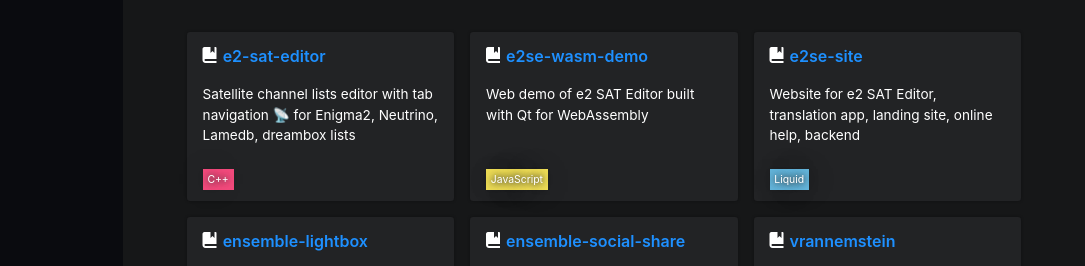
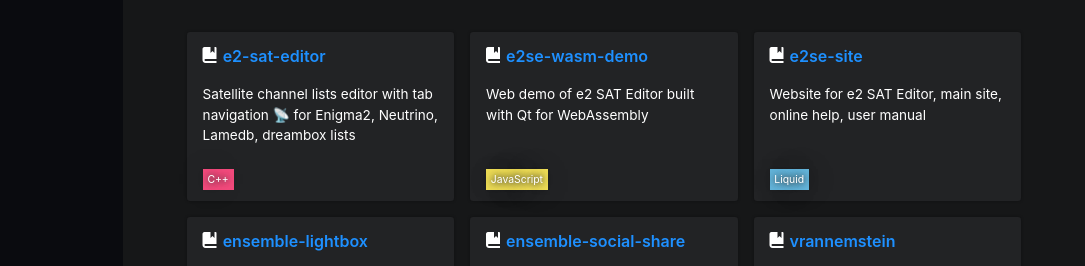
Before and after one commit to ctlcltd/ctlcltd.github.io, a website: page index.html in a window 1280 px wide. Shown: the part 199-465 px from the top of the page, 195-1280 px from the left. Drawn offline with Linux system fonts and the light colour scheme.

Commit message:
update 06032026

```diff
--- a/index.html
+++ b/index.html
@@ -74,7 +74,7 @@
 </h3>
 </div>
 <div class="card-text">
-<p class="card_description">Website for e2 SAT Editor, translation app, landing site, online help, backend</p>
+<p class="card_description">Website for e2 SAT Editor, main site, online help, user manual</p>
 </div>
 <div class="card-foot">
 <span class="card_lang-code lang-code-liquid" style="background-color: #67b8de;">Liquid</span>
```
